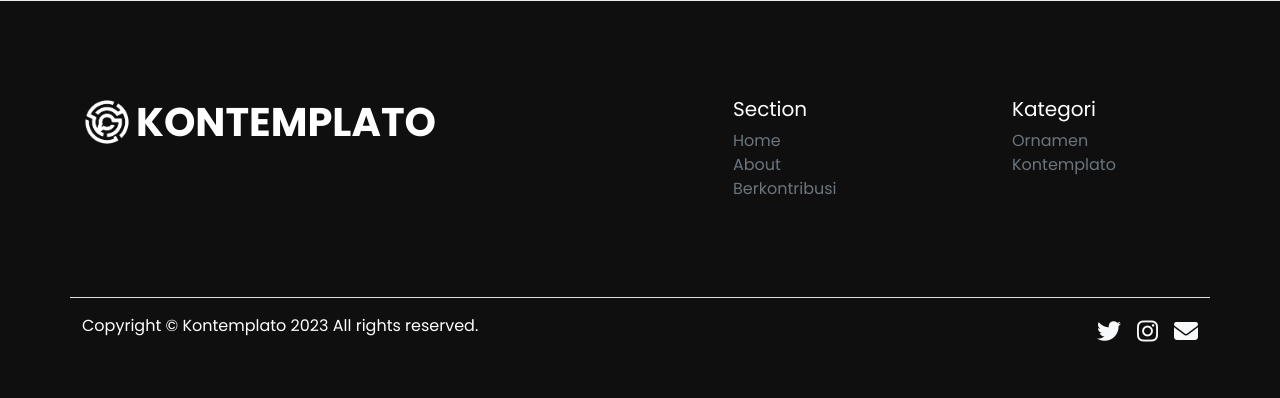
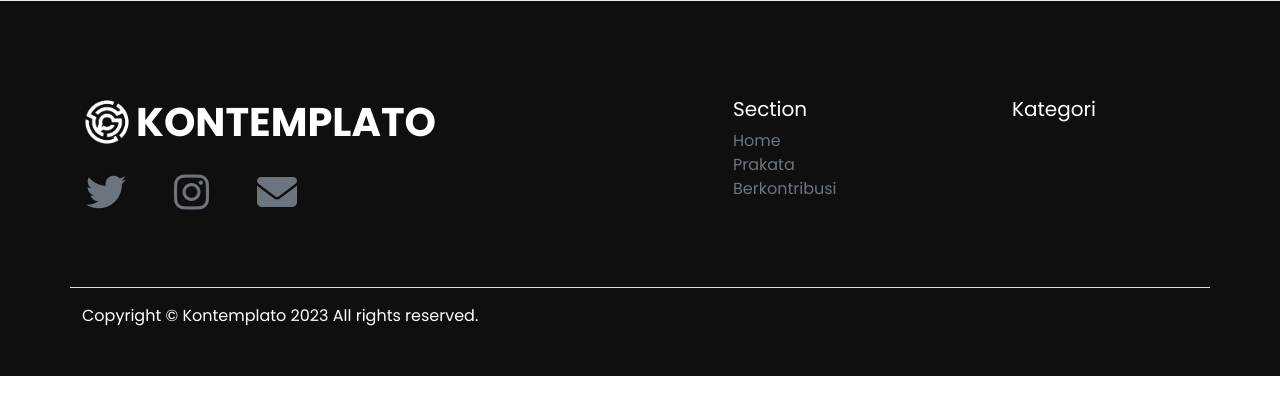
Before and after one commit to anasfaisalamri/kontemplato, a CodeIgniter app: page /kontemplato/index.php/home/index in a window 1280 px wide. Shown: the part 3153-3551 px from the top of the page. After the commit the page ends 3529 px from the top, so only its background shows below. Run offline with CodeIgniter, Linux system fonts and the light colour scheme; data that the repository does not hold is empty; some web fonts are replaced.

Commit message:
perubahan ui di bagian footer

```diff
--- a/application/views/home/layouts/footer.php
+++ b/application/views/home/layouts/footer.php
@@ -2,19 +2,24 @@
   <div class="container">
     <div class="d-none d-sm-block">
       <div class="row justify-content-between pt-5">
-        <div class="d-flex justify-content-between text-white text-capitalize mb-5">
+        <div class="d-flex justify-content-between text-white text-capitalize mb-3">
           <div class="col-md-6">
             <div class="scroll-to-top d-flex align-items-center">
               <img src="<?= base_url('assets'); ?>/img/icon/logo-white.png" alt="logo-white.png" width="50">
               <h1 class="text-uppercase fw-bold ms-1 mb-0">Kontemplato</h1>
             </div>
+            <ul class="list-unstyled d-flex m-0 fs-1 mt-3">
+              <li class="ms-1"><a class="text-secondary nav-link link-light" href="#" target="_blank"><i class="fab fa-twitter"></i></a></li>
+              <li class="ms-5"><a class="text-secondary nav-link link-light" href="https://instagram.com/kontemplato.media" target="_blank"><i class="fab fa-instagram"></i></a></li>
+              <li class="ms-5"><a class="text-secondary nav-link link-light" href="#" target="_blank"><i class="fas fa-envelope"></i></a></li>
+            </ul>
           </div>
 
           <div class="col-6 col-md-2">
             <h5>Section</h5>
             <ul class="nav flex-column">
               <li class="nav-item"><a href="<?= base_url(); ?>" class="nav-link link-light p-0 text-secondary">Home</a></li>
-              <li class="nav-item"><a href="<?= base_url('home/about'); ?>" class="nav-link link-light p-0 text-secondary">About</a></li>
+              <li class="nav-item"><a href="<?= base_url('home/about'); ?>" class="nav-link link-light p-0 text-secondary">Prakata</a></li>
               <?php if ($user) { ?>
                 <li class="nav-item dropdown link-light text-secondary">
                   <a class="nav-link dropdown-toggle link-light text-secondary p-0" href="#" role="button" data-bs-toggle="dropdown" aria-expanded="false">
@@ -37,26 +42,19 @@
           </div>
 
           <div class="col-6 col-md-2">
-            <h5>Kategori</h5>
+            <h5><a href="<?= base_url('home/categories'); ?>" class="nav-link link-light p-0 text-white">Kategori</a></h5>
             <ul class="nav flex-column">
-              <li class="nav-item">
-                <a href="<?= base_url('home/ornamen') ?>" class="nav-link link-light text-secondary p-0">Ornamen</a>
-              </li>
-              <li class="nav-item">
-                <a href="<?= base_url('home/kontemplato'); ?>" class="nav-link link-light text-secondary p-0">Kontemplato</a>
-              </li>
+              <?php foreach ($categories as $category) { ?>
+                <li class="nav-item">
+                  <a href="<?= base_url('home/posts?category=') . $category['slug']; ?>" class="nav-link link-light text-secondary p-0"><?= $category['category']; ?></a>
+                </li>
+              <?php } ?>
             </ul>
           </div>
         </div>
 
         <div class="d-flex flex-wrap text-white justify-content-between pt-3 mt-5 border-top">
           <div>Copyright &copy; Kontemplato <?= date('Y'); ?> All rights reserved.</div>
-
-          <ul class="list-unstyled d-flex m-0 fs-4">
-            <li class="ms-3"><a class="link-light" href="#" target="_blank"><i class="fab fa-twitter"></i></a></li>
-            <li class="ms-3"><a class="link-light" href="https://instagram.com/kontemplato.media" target="_blank"><i class="fab fa-instagram"></i></a></li>
-            <li class="ms-3"><a class="link-light" href="#" target="_blank"><i class="fas fa-envelope"></i></a></li>
-          </ul>
         </div>
       </div>
     </div>
@@ -66,13 +64,20 @@
         <img src="<?= base_url('assets/'); ?>img/icon/logo-white.png" alt="logo-white.png" width="30">
         <h3 class="text-uppercase fw-bold ms-1 mb-0">Kontemplato</h3>
       </div>
+      <div class="d-flex align-items-center justify-content-center mt-3 pb-3 border-bottom">
+        <ul class="nav list-unstyled fs-2">
+          <li><a class="text-white" href="#"><i class="fab fa-twitter"></i></a></li>
+          <li class="ms-3"><a class="text-white" href="https://instagram.com/kontemplato.media" target="_blank"><i class="fab fa-instagram"></i></a></li>
+          <li class="ms-3"><a class="text-white" href="#"><i class="fas fa-envelope"></i></a></li>
+        </ul>
+      </div>
 
       <div class="row justify-content-center px-5 mt-4">
-        <div class="col mb-4">
+        <div class="col mb-4 section">
           <h5>Section</h5>
           <ul class="nav flex-column">
-            <li class="nav-item"><a href="<?= base_url(); ?>" class="nav-link p-0 text-secondary">Home</a></li>
-            <li class="nav-item"><a href="<?= base_url('home/about'); ?>" class="nav-link p-0 text-secondary">About</a></li>
+            <li class="nav-item"><a href="<?= base_url(); ?>" class="nav-link link-light p-0 text-secondary">Home</a></li>
+            <li class="nav-item"><a href="<?= base_url('home/about'); ?>" class="nav-link link-light p-0 text-secondary">Prakata</a></li>
             <?php if ($user) { ?>
               <li class="nav-item dropdown link-light text-secondary">
                 <a class="nav-link dropdown-toggle link-light text-secondary p-0" href="#" role="button" data-bs-toggle="dropdown" aria-expanded="false">
@@ -93,32 +98,21 @@
             <?php } ?>
           </ul>
         </div>
-        <div class="col">
-          <h5>Kategori</h5>
+        <div class="col section">
+          <h5><a href="<?= base_url('home/categories'); ?>" class="nav-link link-light p-0 text-white">Kategori</a></h5>
           <ul class="nav flex-column">
-            <li class="nav-item">
-              <a href="<?= base_url('home/kontemplato'); ?>" class="nav-link link-light p-0 text-secondary">Kontemplato</a>
-            </li>
-            <li class="nav-item">
-              <a href="<?= base_url('home/ornamen'); ?>" class="nav-link link-light p-0 text-secondary">Ornamen</a>
-            </li>
-          </ul>
-        </div>
-      </div>
-
-      <div class="row justify-content-center mt-5 border-top">
-        <div class="col-auto mt-3">
-          <ul class="nav list-unstyled fs-2">
-            <li><a class="text-secondary" href="#"><i class="fab fa-twitter"></i></a></li>
-            <li class="ms-3"><a class="text-secondary" href="https://instagram.com/kontemplato.media" target="_blank"><i class="fab fa-instagram"></i></a></li>
-            <li class="ms-3"><a class="text-secondary" href="#"><i class="fas fa-envelope"></i></a></li>
+            <?php foreach ($categories as $category) { ?>
+              <li class="nav-item">
+                <a href="<?= base_url('home/posts?category=') . $category['slug']; ?>" class="nav-link link-light text-secondary p-0"><?= $category['category']; ?></a>
+              </li>
+            <?php } ?>
           </ul>
         </div>
       </div>
 
       <div class="row justify-content-center">
-        <div class="col-auto">
-          <p class="mt-1 mb-0 text-secondary">Copyright &copy; Kontemplato <?= date('Y'); ?></p>
+        <div class="col-11 text-center">
+          <p class="mt-1 mb-0 text-secondary copy-right">Copyright &copy; Kontemplato <?= date('Y'); ?></p>
         </div>
       </div>
     </div>
```
